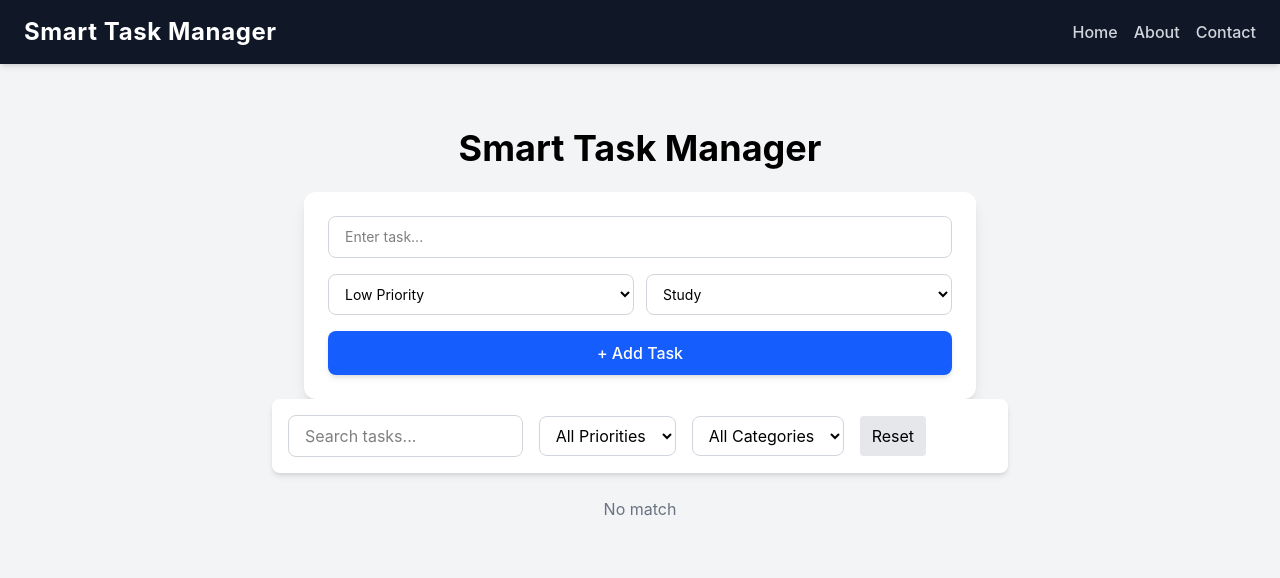
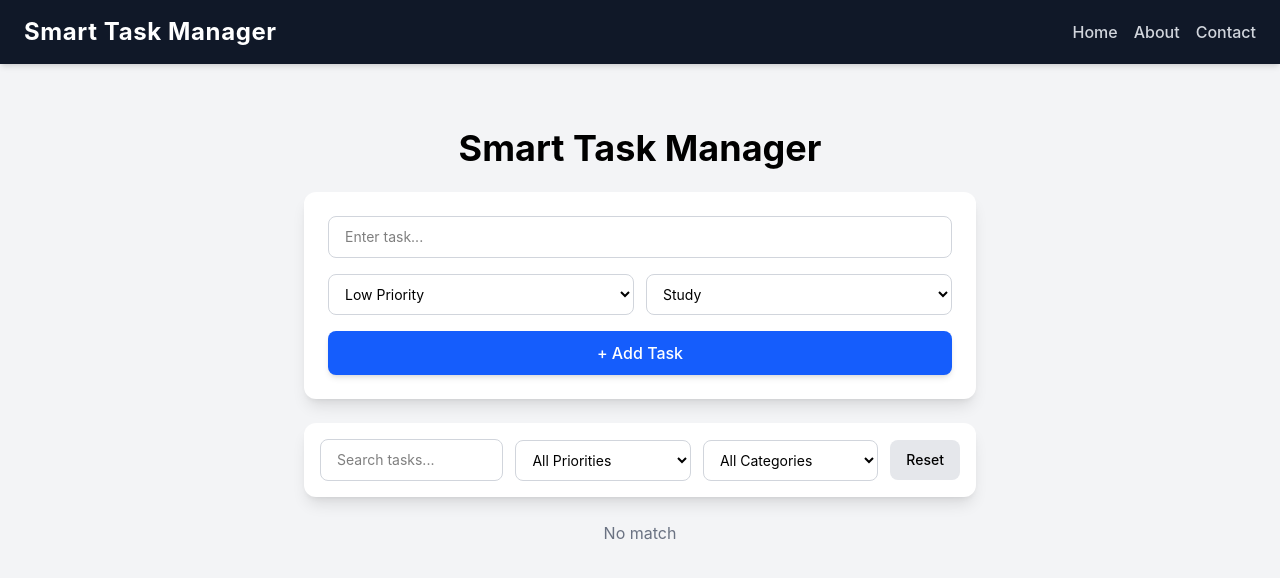
Before and after one commit to harshal2390/task-manager-app--react, a React (Vite) app: page / in a window 1280 px wide. Shown: the top 578 px of the page. Built offline with nearby package versions, Linux system fonts and the light colour scheme.

Commit message:
added filter component

```diff
--- a/src/components/Filters.jsx
+++ b/src/components/Filters.jsx
@@ -7,19 +7,21 @@ function Filters({
   setFilterCategory,
 }) {
   return (
-    <div className="bg-white shadow-md rounded-lg p-4 mb-6 flex flex-col md:flex-row gap-4 items-center">
+    <div className="max-w-2xl mx-auto mt-6 bg-white shadow-lg rounded-xl p-4 flex flex-col md:flex-row gap-3 items-center">
+      {/* Search */}
       <input
         type="text"
         placeholder="Search tasks..."
         value={search}
         onChange={(e) => setSearch(e.target.value)}
-        className="w-full md:w-1/3 border border-gray-300 rounded-lg px-4 py-2"
+        className="flex-1 w-full border border-gray-300 rounded-lg px-4 py-2.5 text-sm focus:outline-none focus:ring-2 focus:ring-blue-500"
       />
 
+      {/* Priority */}
       <select
         value={filterPriority}
         onChange={(e) => setFilterPriority(e.target.value)}
-        className="border border-gray-300 rounded-lg px-3 py-2"
+        className="flex-1 w-full border border-gray-300 rounded-lg px-3 py-2.5 text-sm bg-white focus:outline-none focus:ring-2 focus:ring-blue-500"
       >
         <option value="All">All Priorities</option>
         <option value="High">High</option>
@@ -27,10 +29,11 @@ function Filters({
         <option value="Low">Low</option>
       </select>
 
+      {/* Category */}
       <select
         value={filterCategory}
         onChange={(e) => setFilterCategory(e.target.value)}
-        className="border border-gray-300 rounded-lg px-3 py-2"
+        className="flex-1 w-full border border-gray-300 rounded-lg px-3 py-2.5 text-sm bg-white focus:outline-none focus:ring-2 focus:ring-blue-500"
       >
         <option value="All">All Categories</option>
         <option value="Study">Study</option>
@@ -38,13 +41,14 @@ function Filters({
         <option value="Personal">Personal</option>
       </select>
 
+      {/* Reset */}
       <button
         onClick={() => {
           setSearch("");
           setFilterPriority("All");
           setFilterCategory("All");
         }}
-        className="bg-gray-200 px-3 py-2 rounded"
+        className="w-full md:w-auto bg-gray-200 hover:bg-gray-300 px-4 py-2.5 rounded-lg text-sm font-medium transition"
       >
         Reset
       </button>
```
